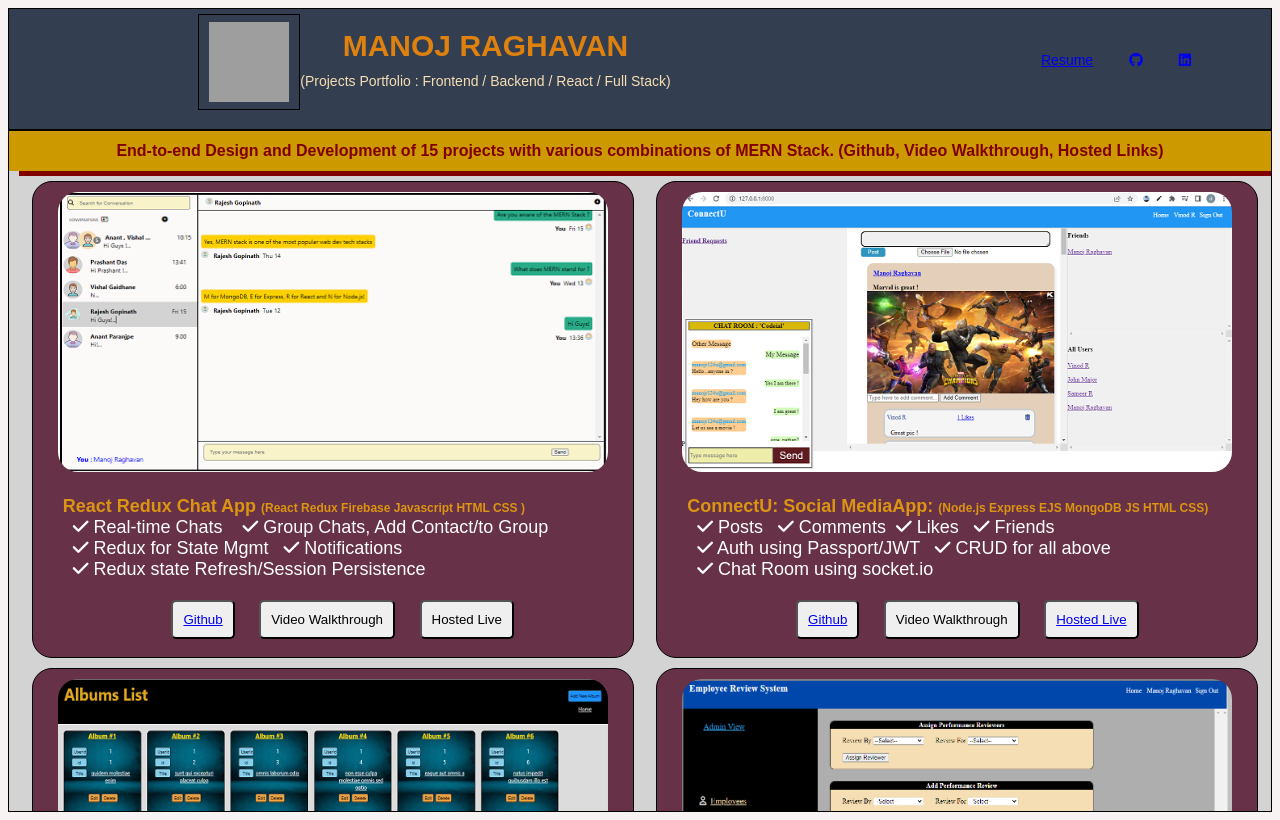
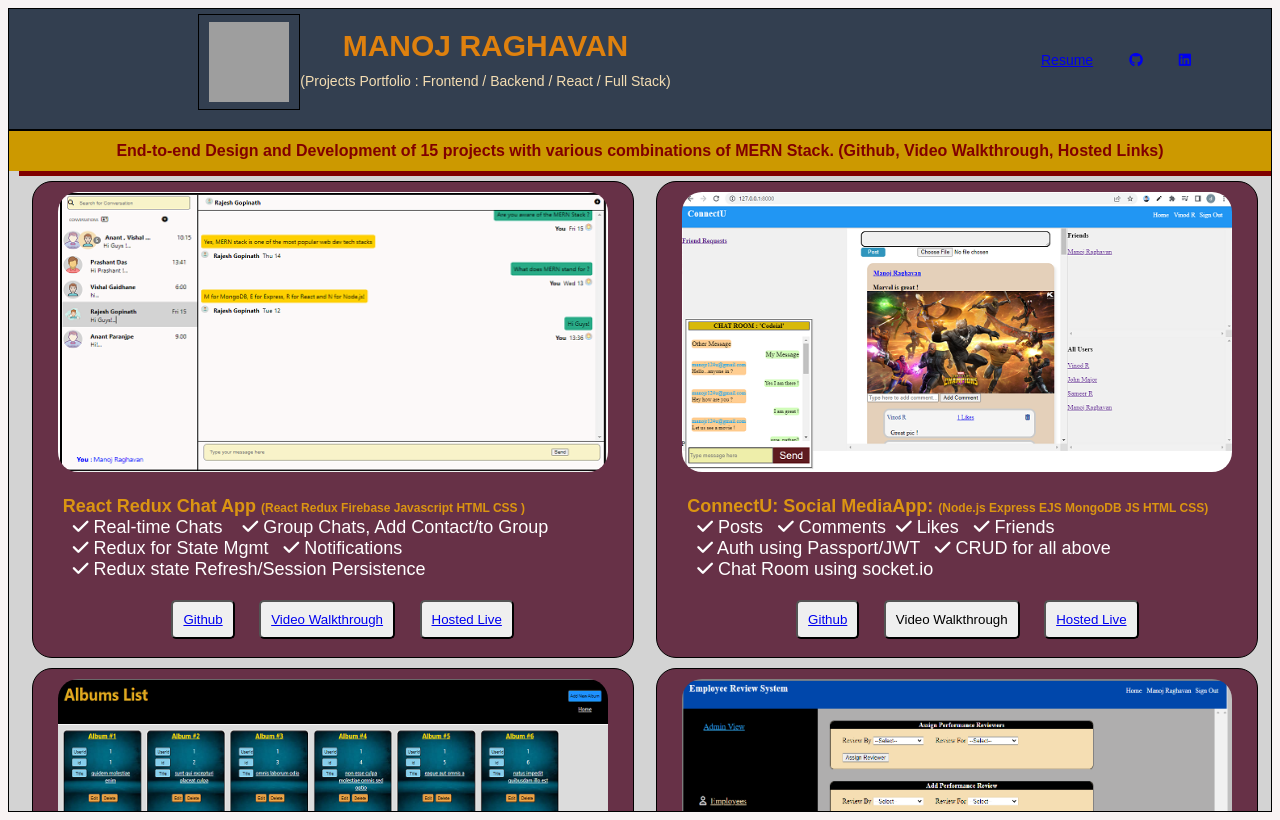
Before and after one commit to manojr123/manojRaghavan.github.io, a plain HTML site: page index.html in a window 1280 px wide. Drawn offline with Linux system fonts and the light colour scheme; grey boxes are pictures that could not be loaded.

Commit message:
Added links for React-chat-app

```diff
--- a/index.html
+++ b/index.html
@@ -44,8 +44,8 @@
                     <div> &nbsp;&nbsp;<i class="fa-solid fa-check"></i> Redux state Refresh/Session Persistence </div>
                     </strong>
                   </div>              <button> <a href="https://github.com/manojr123/react-chat-app.git">Github</a></button>
-                  <button> Video Walkthrough</button>
-                  <button> Hosted Live</button>
+                  <button> <a href="https://drive.google.com/file/d/1sC7wLlhUywA2OymjjIyxTW-w4dC935_Y/view?usp=drive_link">Video Walkthrough</a></button>
+                  <button> <a href="https://manoj-raghavan-react-redux-chat-app.netlify.app"> Hosted Live</a></button>
                 </div>
 
                 <div class="project">
```
